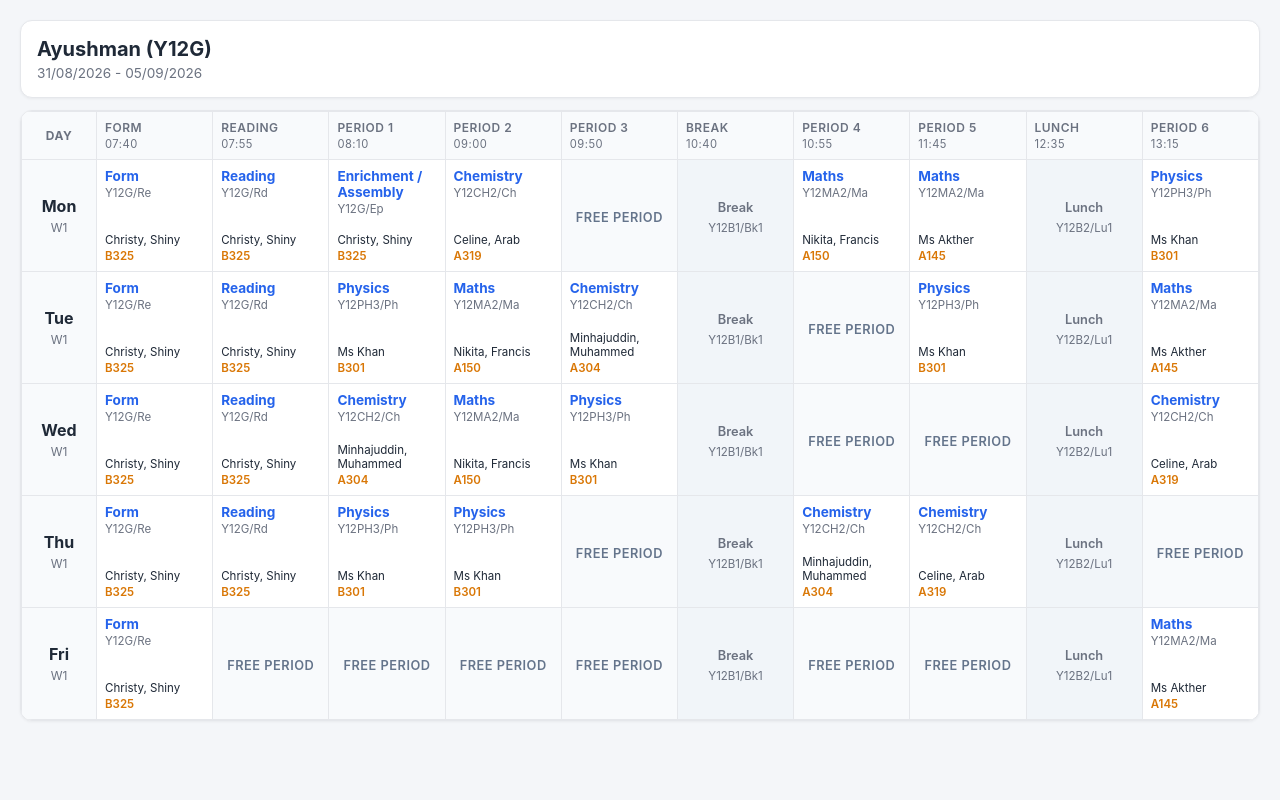
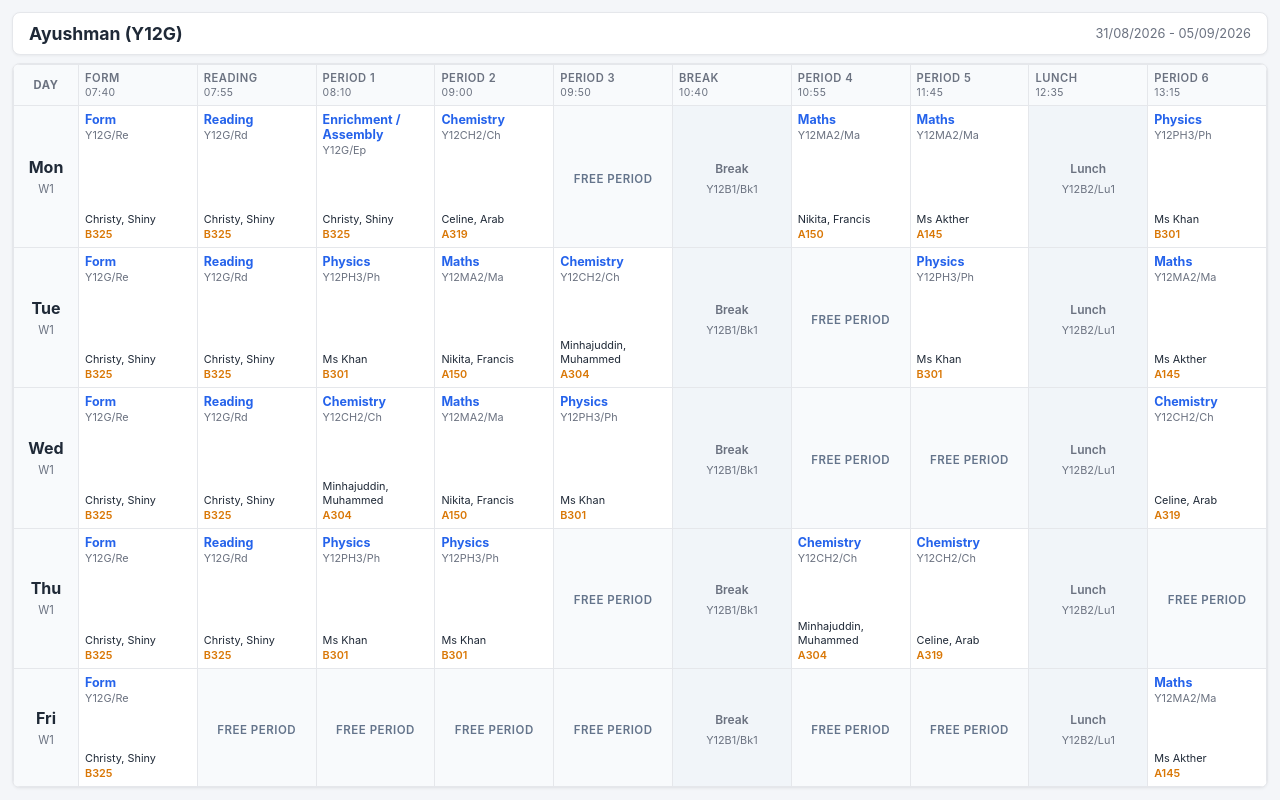
Before and after one commit to trajectoryaerospace-coder/TimeTable, a plain HTML site: page index.html in a window 1280 px wide. Drawn offline with Linux system fonts and the light colour scheme.

Commit message:
Update index.html

```diff
--- a/index.html
+++ b/index.html
@@ -28,39 +28,69 @@
         body {
             background-color: var(--bg-color);
             color: var(--text-main);
-            padding: 12px;
+            margin: 0;
+            padding: 0;
+            width: 100vw;
+            height: 100vh;
+            overflow: hidden;
+            display: flex;
+            align-items: center;
+            justify-content: center;
+        }
+
+        /* Landscape Mode Wrapper (auto-rotates in portrait) */
+        .landscape-wrapper {
             display: flex;
             flex-direction: column;
-            min-height: 100vh;
+            width: 100vw;
+            height: 100vh;
+            padding: 12px;
+            box-sizing: border-box;
+            background-color: var(--bg-color);
+        }
+
+        /* Force landscape orientation via CSS rotation on portrait devices */
+        @media screen and (orientation: portrait) {
+            .landscape-wrapper {
+                width: 100vh;
+                height: 100vw;
+                transform: rotate(90deg);
+                transform-origin: center center;
+                position: absolute;
+            }
         }
 
         header {
             background: var(--card-bg);
-            padding: 16px;
-            border-radius: 12px;
-            margin-bottom: 12px;
+            padding: 10px 16px;
+            border-radius: 8px;
+            margin-bottom: 8px;
             box-shadow: 0 1px 3px rgba(0,0,0,0.05);
             border: 1px solid var(--border-color);
+            display: flex;
+            justify-content: space-between;
+            align-items: center;
+            flex-shrink: 0;
         }
 
         header h1 {
-            font-size: 1.25rem;
+            font-size: 1.1rem;
             font-weight: 700;
             color: var(--text-main);
         }
 
         header p {
-            font-size: 0.85rem;
+            font-size: 0.8rem;
             color: var(--text-sub);
-            margin-top: 4px;
         }
 
         .table-container {
+            flex: 1;
             width: 100%;
             overflow-x: auto;
             overflow-y: auto;
             background: var(--card-bg);
-            border-radius: 12px;
+            border-radius: 8px;
             box-shadow: 0 1px 3px rgba(0,0,0,0.05);
             border: 1px solid var(--border-color);
             -webkit-overflow-scrolling: touch;
@@ -69,13 +99,14 @@
         table {
             border-collapse: collapse;
             width: 100%;
-            min-width: 1050px; /* Expands horizontal scroll on narrow mobile screens */
+            height: 100%;
+            min-width: 900px;
             table-layout: fixed;
         }
 
         th, td {
             border: 1px solid var(--border-color);
-            padding: 8px;
+            padding: 6px;
             vertical-align: top;
             text-align: left;
             word-wrap: break-word;
@@ -84,7 +115,7 @@
         th {
             background-color: #f8fafc;
             color: var(--text-sub);
-            font-size: 0.75rem;
+            font-size: 0.7rem;
             text-transform: uppercase;
             letter-spacing: 0.5px;
             font-weight: 600;
@@ -93,13 +124,12 @@
             z-index: 10;
         }
 
-        /* Sticky First Column for Days */
         th:first-child, td:first-child {
             position: sticky;
             left: 0;
             background-color: #f8fafc;
             z-index: 11;
-            width: 75px;
+            width: 65px;
             text-align: center;
             vertical-align: middle;
             font-weight: 700;
@@ -111,39 +141,38 @@
 
         .time-header {
             display: block;
-            font-size: 0.7rem;
+            font-size: 0.65rem;
             color: var(--text-sub);
             font-weight: normal;
-            margin-top: 2px;
+            margin-top: 1px;
         }
 
         .cell-content {
             display: flex;
             flex-direction: column;
-            gap: 2px;
+            gap: 1px;
             height: 100%;
-            min-height: 85px;
         }
 
         .subject {
-            font-size: 0.85rem;
+            font-size: 0.78rem;
             font-weight: 700;
             color: var(--primary);
         }
 
         .code {
-            font-size: 0.72rem;
+            font-size: 0.68rem;
             color: var(--text-sub);
         }
 
         .teacher {
-            font-size: 0.72rem;
+            font-size: 0.68rem;
             color: var(--text-main);
             margin-top: auto;
         }
 
         .room {
-            font-size: 0.72rem;
+            font-size: 0.68rem;
             font-weight: 600;
             color: var(--room-color);
         }
@@ -155,7 +184,7 @@
         }
 
         .break-title {
-            font-size: 0.8rem;
+            font-size: 0.75rem;
             font-weight: 600;
             color: var(--text-sub);
         }
@@ -167,31 +196,17 @@
         }
 
         .free-title {
-            font-size: 0.8rem;
+            font-size: 0.72rem;
             font-weight: 600;
             color: var(--free-text);
             text-transform: uppercase;
             letter-spacing: 0.5px;
         }
-
-        /* Responsive view optimization for desktop/landscape tablet */
-        @media screen and (min-width: 768px) and (orientation: landscape) {
-            body {
-                padding: 20px;
-            }
-
-            table {
-                min-width: 100%;
-            }
-
-            .cell-content {
-                min-height: 95px;
-            }
-        }
     </style>
 </head>
 <body>
 
+    <div class="landscape-wrapper">
         <header>
             <h1>Ayushman (Y12G)</h1>
             <p>31/08/2026 - 05/09/2026</p>
@@ -216,7 +231,7 @@
                 </thead>
                 <tbody>
                     <tr>
-                    <td>Mon<br><span style="font-weight: normal; font-size: 0.75rem; color: var(--text-sub);">W1</span></td>
+                        <td>Mon<br><span style="font-weight: normal; font-size: 0.7rem; color: var(--text-sub);">W1</span></td>
                         <td>
                             <div class="cell-content">
                                 <span class="subject">Form</span>
@@ -287,7 +302,7 @@
                     </tr>
 
                     <tr>
-                    <td>Tue<br><span style="font-weight: normal; font-size: 0.75rem; color: var(--text-sub);">W1</span></td>
+                        <td>Tue<br><span style="font-weight: normal; font-size: 0.7rem; color: var(--text-sub);">W1</span></td>
                         <td>
                             <div class="cell-content">
                                 <span class="subject">Form</span>
@@ -358,7 +373,7 @@
                     </tr>
 
                     <tr>
-                    <td>Wed<br><span style="font-weight: normal; font-size: 0.75rem; color: var(--text-sub);">W1</span></td>
+                        <td>Wed<br><span style="font-weight: normal; font-size: 0.7rem; color: var(--text-sub);">W1</span></td>
                         <td>
                             <div class="cell-content">
                                 <span class="subject">Form</span>
@@ -424,7 +439,7 @@
                     </tr>
 
                     <tr>
-                    <td>Thu<br><span style="font-weight: normal; font-size: 0.75rem; color: var(--text-sub);">W1</span></td>
+                        <td>Thu<br><span style="font-weight: normal; font-size: 0.7rem; color: var(--text-sub);">W1</span></td>
                         <td>
                             <div class="cell-content">
                                 <span class="subject">Form</span>
@@ -490,7 +505,7 @@
                     </tr>
 
                     <tr>
-                    <td>Fri<br><span style="font-weight: normal; font-size: 0.75rem; color: var(--text-sub);">W1</span></td>
+                        <td>Fri<br><span style="font-weight: normal; font-size: 0.7rem; color: var(--text-sub);">W1</span></td>
                         <td>
                             <div class="cell-content">
                                 <span class="subject">Form</span>
@@ -537,6 +552,7 @@
                 </tbody>
             </table>
         </div>
+    </div>
 
 </body>
 </html>
```
Lines whose indentation alone changed are shown as unchanged.
